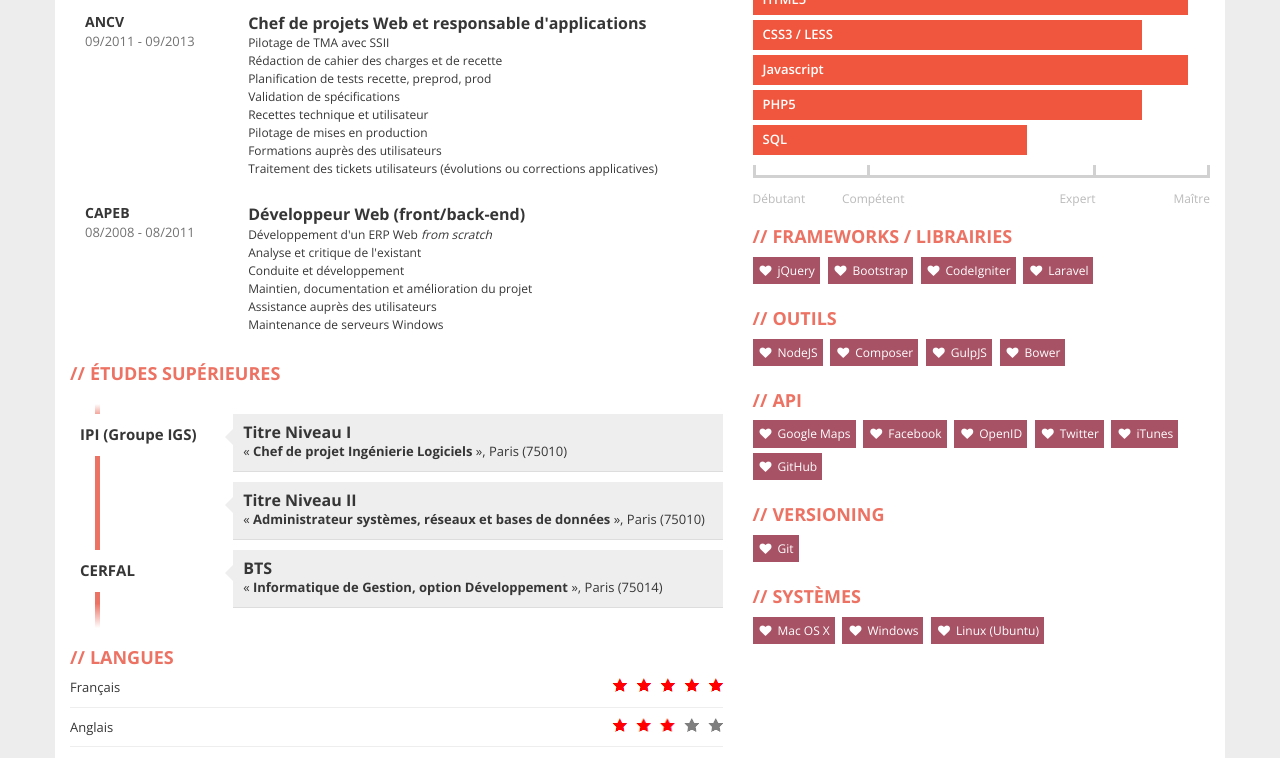
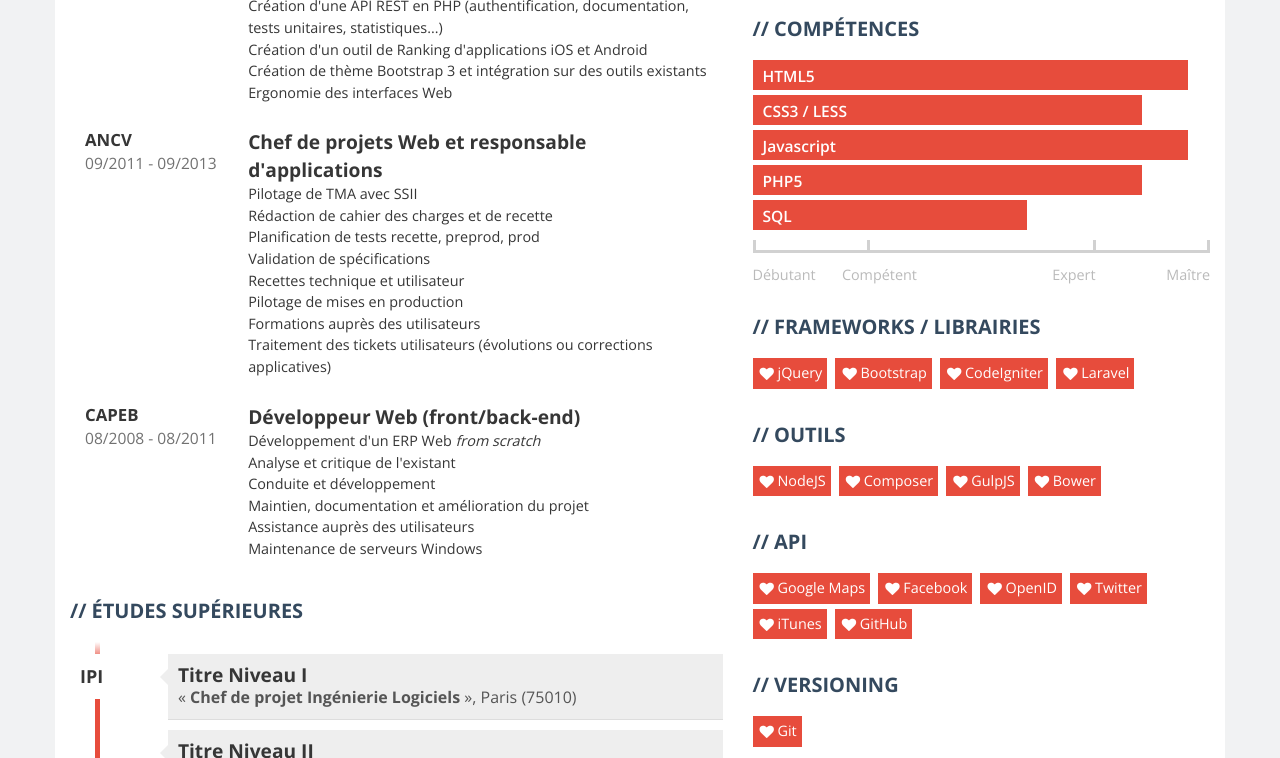
Before and after one commit to sylouuu/cv, a website: page index.html in a window 1280 px wide. Shown: the part 587-1345 px from the top of the page. Drawn offline with nearby package versions, Linux system fonts and the light colour scheme.

Commit message:
updated styles

```diff
--- a/assets/less/main.less
+++ b/assets/less/main.less
@@ -1,12 +1,19 @@
 
 @import url(http://fonts.googleapis.com/css?family=Open+Sans:400,600,700,800);
+
+@primary: #e74c3c;
+
+@star-color: #f1c40f;
+
+@title-color: #34495e;
+@text-color: #555;
 
 body {
 
   font-family: 'Open Sans', Arial, Tahoma;
-  font-size: 1em;
+  font-size: 12px;
   color: #363636;
-  background: #ededed;
+  background: #f1f2f3;
 
     .container {
         margin-top: 80px;
@@ -25,7 +32,7 @@ body {
                 background: #ededed;
                 display: inline-block;
 
-                img{
+                img {
                     width: 150px;
                     height: 150px;
                     border-radius: 50%;
@@ -37,12 +44,12 @@ body {
                 h1 {
                     margin: 0;
                     padding: 0;
-                    font-size: 2.4em;
+                    font-size: 26px;
                     font-weight: 700;
                     text-transform: uppercase;
 
                     span {
-                        color: #F0563D;
+                        color: @primary;
                     }
 
                     sup {
@@ -53,7 +60,7 @@ body {
                     &::first-line {
                         font-size: 1.5em;
                         letter-spacing: -2px;
-                        font-weight: 750;
+                        // font-weight: 750;
                         line-height: 1.5em;
                     }
 
@@ -73,10 +80,13 @@ body {
             margin-bottom: 15px;
 
              h2 {
-                color: #EC7263;
-                font-size: 1.8em;
+                color: @title-color;
+                font-size: 20px;
                 font-weight: 700;
                 text-transform: uppercase;
+
+                margin-top: 30px;
+                margin-bottom: 20px;
 
                 &:before {
                     content: '//';
@@ -85,8 +95,10 @@ body {
             }
 
             p {
-                font-size: 1.3em;
+                font-size: 16px;
                 line-height: 1.5em;
+                color: @text-color;
+                text-align: justify;
             }
 
             // Expériences
@@ -108,7 +120,7 @@ body {
                     font-weight: bold;
                 }
 
-                .description{
+                .description {
                     font-size: 1.2em;
                     line-height: 1.5em;
                 }
@@ -129,7 +141,7 @@ body {
                     float: left;
 
                     .year {
-                        width: 25%;
+                        width: 15%;
                         background: #fff;
                         padding: 10px;
                         font-size: 1.5em;
@@ -138,7 +150,7 @@ body {
                     }
 
                     .description {
-                        width: 65%;
+                        width: 75%;
                         display: inline-block;
                         background: #eee;
                         margin-bottom: 10px;
@@ -174,16 +186,16 @@ body {
                         }
 
                         @media (min-width: 500px) {
-                            width: 70%;
+                            width: 80%;
                         }
                         @media (min-width: 768px) {
-                            width: 70%;
+                            width: 80%;
                         }
                         @media (min-width: 992px) {
-                            width: 72%;
+                            width: 82%;
                         }
                         @media (min-width: 1200px) {
-                            width: 75%;
+                            width: 85%;
                         }
                     }
                 }
@@ -196,13 +208,13 @@ body {
                     top: 0;
                     content: ' ';
                     display: block;
-                    background: #ec7263;
-                    background: -moz-linear-gradient(top,  #ffffff 0%, #ec7263 7%, #ec7263 89%, #ffffff 100%);
-                    background: -webkit-gradient(linear, left top, left bottom, color-stop(0%,#ffffff), color-stop(7%,#ec7263), color-stop(89%,#ec7263), color-stop(100%,#ffffff));
-                    background: -webkit-linear-gradient(top,  #ffffff 0%,#ec7263 7%,#ec7263 89%,#ffffff 100%);
-                    background: -o-linear-gradient(top,  #ffffff 0%,#ec7263 7%,#ec7263 89%,#ffffff 100%);
-                    background: -ms-linear-gradient(top,  #ffffff 0%,#ec7263 7%,#ec7263 89%,#ffffff 100%);
-                    background: linear-gradient(to bottom,  #ffffff 0%,#ec7263 7%,#ec7263 89%,#ffffff 100%);
+                    background: @primary;
+                    background: -moz-linear-gradient(top,  #ffffff 0%, @primary 7%, @primary 89%, #ffffff 100%);
+                    background: -webkit-gradient(linear, left top, left bottom, color-stop(0%,#ffffff), color-stop(7%,@primary), color-stop(89%,@primary), color-stop(100%,#ffffff));
+                    background: -webkit-linear-gradient(top,  #ffffff 0%,@primary 7%,@primary 89%,#ffffff 100%);
+                    background: -o-linear-gradient(top,  #ffffff 0%,@primary 7%,@primary 89%,#ffffff 100%);
+                    background: -ms-linear-gradient(top,  #ffffff 0%,@primary 7%,@primary 89%,#ffffff 100%);
+                    background: linear-gradient(to bottom,  #ffffff 0%,@primary 7%,@primary 89%,#ffffff 100%);
                     filter: progid:DXImageTransform.Microsoft.gradient( startColorstr='#ffffff', endColorstr='#ffffff',GradientType=0 );
                 }
             }
@@ -217,7 +229,7 @@ body {
                     width: calc(~'100% - 55px');
                     font-size: 1.5em;
                     font-weight: 700;
-                    opacity: 0.9;
+                    opacity: 0.9;padding-left: 5px;
 
                     &.only{
                         margin-top: 10px;
@@ -229,6 +241,7 @@ body {
                     width: calc(~'100% - 55px');
                     font-size: 1.2em;
                     opacity: 0.7;
+                    padding-left: 5px;
                 }
 
                 .fa {
@@ -251,7 +264,7 @@ body {
             .skills {
                 .item-skills {
                     height: 30px;
-                    background: #F0563D;
+                    background: @primary;
                     color: #fff;
                     padding: 5px 10px;
                     margin-bottom: 5px;
@@ -350,7 +363,7 @@ body {
                 margin-right: 5px;
                 margin-bottom: 5px;
                 padding: 5px 5px 5px 25px;
-                background: #A75265;
+                background: @primary;
                 position: relative;
                 font-size: 1.2em;
 
--- a/index.html
+++ b/index.html
@@ -4,7 +4,7 @@
         <meta charset="utf-8" />
         <meta name="robots" content="noindex, nofollow" />
 
-        <title>Sylvain Valienne - Lead Web Developer</title>
+        <title>Sylvain Valienne - Lead Développeur Web</title>
 
         <link rel="stylesheet" href="assets/css/bootstrap.min.css">
         <link rel="stylesheet" href="assets/css/font-awesome.min.css">
@@ -21,7 +21,7 @@
                             <img src="https://avatars1.githubusercontent.com/u/2300259?s=460" alt="avatar">
                         </div>
                         <div id="text-header">
-                            <h1>Sylvain Valienne<sup>25 ans</sup><br><span>Lead Web Developer</span></h1>
+                            <h1>Sylvain Valienne<sup>25 ans</sup><br><span>Lead Développeur Web</span></h1>
                         </div>
                     </div>
                 </div>
@@ -107,7 +107,7 @@
                         <h2>études supérieures</h2>
                         <ul id="education" class="clearfix">
                             <li>
-                                <div class="year pull-left">IPI (Groupe IGS)</div>
+                                <div class="year pull-left">IPI</div>
                                 <div class="description pull-right">
                                     <h3>Titre Niveau I</h3>
                                     <p>« <b>Chef de projet Ingénierie Logiciels</b> », Paris (75010)</p>
@@ -125,15 +125,6 @@
                                 </div>
                             </li>
                         </ul>
-                    </div>
-
-                    <!-- Langues -->
-                    <div class="box">
-                        <h2>langues</h2>
-                        <div id="language-skills">
-                            <div class="skill">Français <div class="icons pull-right"><div style="width: 100%;" class="icons-red"></div></div></div>
-                            <div class="skill">Anglais <div class="icons pull-right"><div style="width: 60%;" class="icons-red"></div></div></div>
-                        </div>
                     </div>
 
                 </div>
@@ -241,6 +232,15 @@
                         <div class="hobby">Linux (Ubuntu)</div>
                     </div>
 
+                    <!-- Langues -->
+                    <div class="box">
+                        <h2>langues</h2>
+                        <div id="language-skills">
+                            <div class="skill">Français <div class="icons pull-right"><div style="width: 100%;" class="icons-red"></div></div></div>
+                            <div class="skill">Anglais <div class="icons pull-right"><div style="width: 60%;" class="icons-red"></div></div></div>
+                        </div>
+                    </div>
+
                 </div>
             </div>
 
```
Also changed, not shown: assets/css/main.css.
